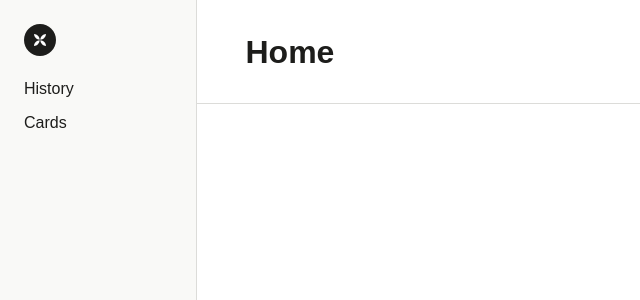
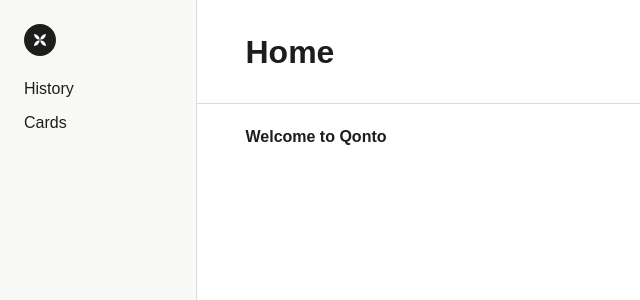
Before and after one commit to Niladev/nicklas-skills-test, a React (Vite) app: page / in a window 1280 px wide. Shown: the top 300 px of the page, without its empty margins (0-640 px from the left). Built offline with nearby package versions, Linux system fonts and the light colour scheme.

Commit message:
finish home page

```diff
--- a/src/App.tsx
+++ b/src/App.tsx
@@ -1,5 +1,5 @@
 import { Route, Routes } from "react-router-dom";
-import { Home } from "./pages/Home";
+import { Home } from "./pages/Home/Home";
 import { Transactions } from "./pages/Transactions";
 import { Cards } from "./pages/Cards";
 import { Layout } from "./components/Layout/Layout";
--- a/src/pages/Home.tsx
+++ /dev/null
@@ -1,9 +0,0 @@
-import { Header } from "../components/Header/Header";
-
-export const Home = () => {
-  return (
-    <div>
-      <Header title={"Home"} />
-    </div>
-  );
-};
--- /dev/null
+++ b/src/pages/Home/Home.module.css
@@ -0,0 +1,9 @@
+.content {
+  padding: calc(var(--spacing-1) * 3) calc(var(--spacing-1) * 6);
+}
+
+.content h2 {
+  padding: 0;
+  margin: 0;
+  font-size: 1rem;
+}
--- /dev/null
+++ b/src/pages/Home/Home.tsx
@@ -0,0 +1,13 @@
+import { Header } from "../../components/Header/Header";
+import styles from "./Home.module.css";
+
+export const Home = () => {
+  return (
+    <div>
+      <Header title={"Home"} />
+      <div className={styles.content}>
+        <h2>Welcome to Qonto</h2>
+      </div>
+    </div>
+  );
+};
```
